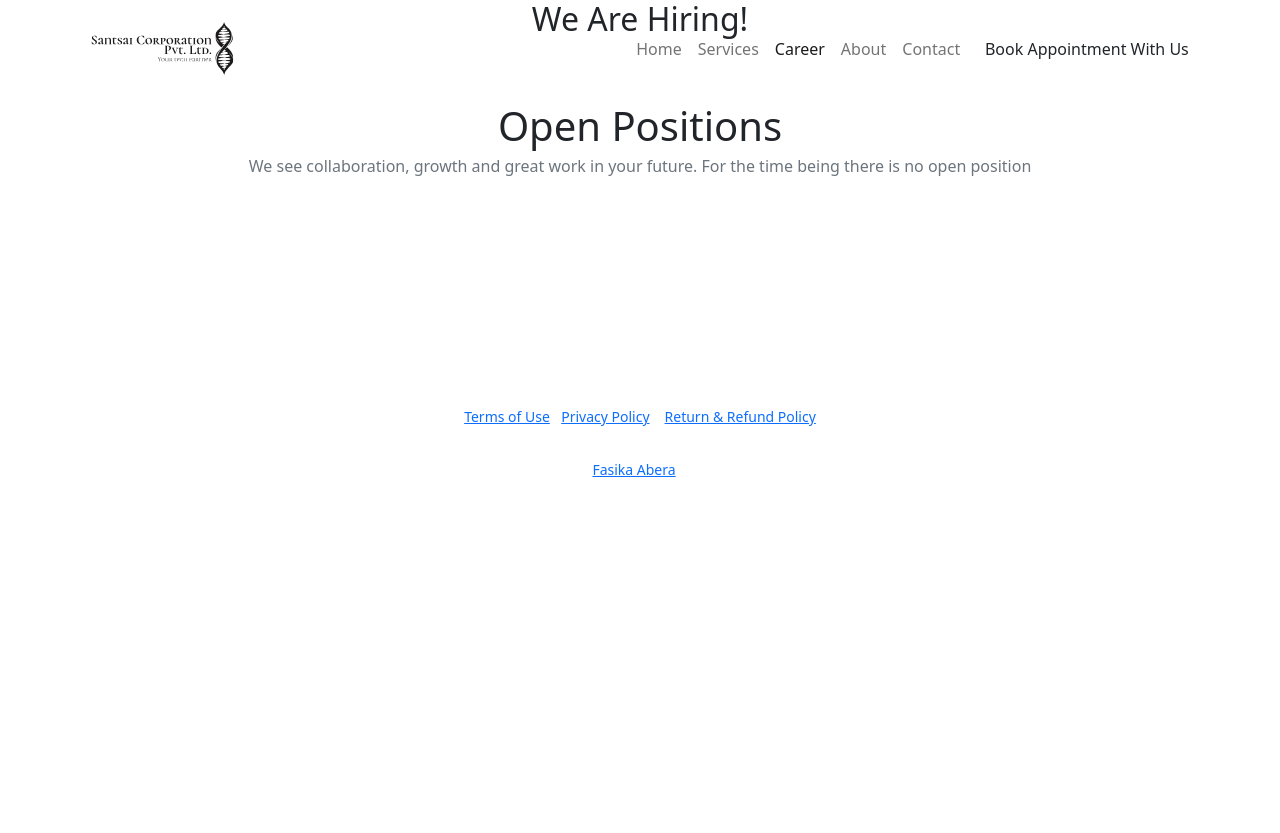
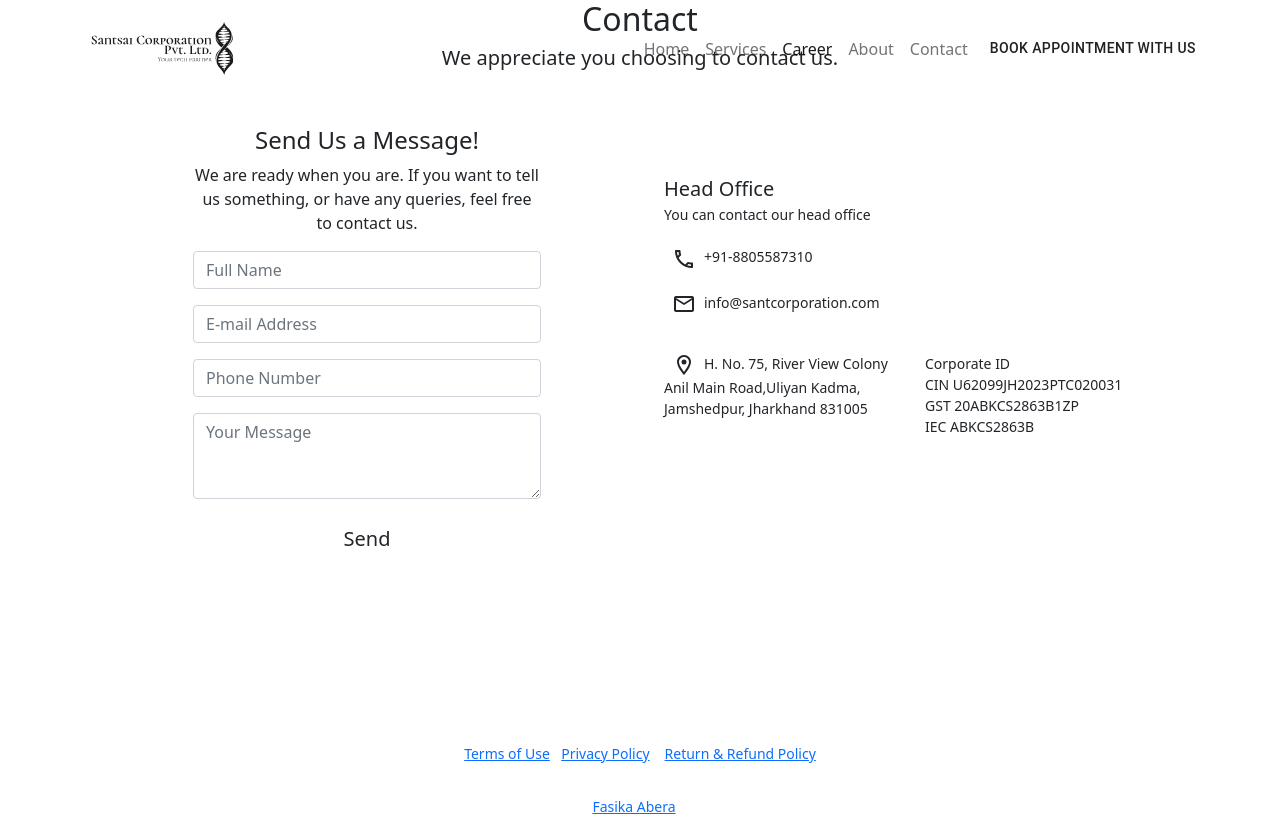
Before and after one commit to fasik1377/santsai-website, a React (Create React App) app: page /career in a window 1280 px wide. Before the commit the page ends 800 px from the top, so only its background shows below. Built offline with nearby package versions, Linux system fonts and the light colour scheme; the HTML template or start-up script is replaced by a standard one.

Commit message:
appointment

```diff
--- a/src/App.jsx
+++ b/src/App.jsx
@@ -10,6 +10,7 @@ import Footer from "./pages/common/Footer";
 import Career from "./pages/Career";
 import Term from "./pages/Term";
 import Privacy from "./pages/Privacy";
+import Appointment from "./pages/Appointment";
 import { BrowserRouter, Switch, Route, Redirect } from "react-router-dom";
 import Return from "./pages/Return.jsx";
 const App = () => {
@@ -26,6 +27,7 @@ const App = () => {
 				<Route exact path="/term" component={Term} />
 				<Route exact path="/privacy" component={Privacy} />
 				<Route exact path="/return" component={Return} />
+				<Route exact path="/appointment" component={Appointment} />
 				<Redirect to="/" />
 			</Switch>
 			<Footer />
--- /dev/null
+++ b/src/pages/Appointment.jsx
@@ -0,0 +1,43 @@
+import React from "react";
+import Secheader from "./common/Secondaryheader";
+import Teams from "../data/Teamsdata";
+import logo from "../images/logo-transparent-svg.svg";
+import WatchRounded from '@material-ui/icons/WatchRounded';
+
+
+
+
+const Appointment = () => {
+  return (
+    <>
+
+      <section>
+        <div className="container mx-auto py-5 col-lg-10 col-xl-9">
+          <div className="mb-5 text-center">
+            <br /><br /><br />
+            <img src={logo} class="rounded-circle image_logo" alt="Cinque Terre" /><br />
+            <p>Are you looking for hassle-free services for digital marketing, mobile app development, and software development? For business ERP solutions, web site and mobile app development, blockchain, hospitality, digital marketing, e-commerce, e-learning, and other areas, we offer custom software development services.</p>
+          </div>
+        </div>
+        <div className="container row py-1 m-auto col-lg-10 col-xl-9 appoint">
+          <div className="card bg-white text-dark appoint" >
+            <h6 className="card-title text-dark"><b>15 Min Meeting</b></h6><br />
+            <div className=""><table><tr><td><span className="m-2 ml-0 hdrcolor"><WatchRounded /></span></td><td><p className="card-text text-small">15 min</p></td></tr></table><br /></div>
+          </div>
+        </div>
+        <div className="container row py-1 m-auto col-lg-10 col-xl-9 appoint">
+          <div className="card bg-white text-dark appoint" >
+            <h6 className="card-title text-dark"><b>30 Min Meeting</b></h6><br />
+            <div className=""><table><tr><td><span className="m-2 ml-0 hdrcolor"><WatchRounded /></span></td><td><p className="card-text text-small">30 min</p></td></tr></table><br /></div>
+          </div>
+        </div>
+        <br /><br /><br />
+      </section>
+
+
+
+    </>
+  );
+};
+
+export default Appointment;
--- a/src/pages/Career.jsx
+++ b/src/pages/Career.jsx
@@ -1,54 +1,92 @@
-import React from "react";
-import Secheader from "./common/Secondaryheader";
-import CheckIcon from '@material-ui/icons/Check';
-
-
-const Life = (props) => {
-	return(
-		<div className="d-flex align-items-center mb-4">
-			<span className="career_life"><CheckIcon /></span>
-			<span className="d-flex flex-column">
-				<h5>{props.ltitle}</h5>
-				<p className="small text-muted">{props.ldesc}</p>
-			</span>
-		</div>
-	);
-};
-
-
-const Positions = (props) => {
-	return(
-		<div className="d-flex justify-content-between align-items-center mb-3">
-			<span className="d-flex flex-column">
-				<p className="mb-0">{props.ptitle}</p>
-				<p className="small text-muted">{props.pcity}</p>
-			</span>
-			<span>
-				<button className="btn btn_custom mr-4">Apply</button>
-			</span>
-		</div>
-	);
-};
+import React, { useState } from "react";
+import Secheader from "./common/Secondaryheader"
+import CallOutlinedIcon from '@material-ui/icons/CallOutlined';
+import EmailOutlinedIcon from '@material-ui/icons/EmailOutlined';
+import LocationOnOutlinedIcon from '@material-ui/icons/LocationOnOutlined';
+import emailjs from '@emailjs/browser';
 
 const Career = () => {
-	return(
+	const [name, setName] = useState('');
+	const [email, setEmail] = useState('');
+	const [phone, setPhone] = useState('');
+	const [message, setMessage] = useState('');
 
+	const handleSubmit = (e) => {
+		e.preventDefault();
+
+		const serviceId = 'service_5gh9wwf';
+		const templateId = 'template_klzrmwn';
+		const publicKey = 'user_GchVwmvQGhyA3aTqusDk5';
+
+		const templateParams = {
+			from_name: name,
+			from_email: email,
+			to_phone: phone,
+			to_name: 'Santsai',
+			message: message,
+		};
+
+		emailjs.send(serviceId, templateId, templateParams, publicKey)
+			.then((response) => {
+				console.log('Email sent successfully!', response);
+				setName('');
+				setEmail('');
+				setPhone('');
+				setMessage('');
+
+			}).catch((error) => {
+				console.error('Error sending email:', error);
+			});
+	}
+	return (
 		<>
+
 			<Secheader
-				sectitle="We Are Hiring!"
-				//secdesc="Work at Lorem Ipsum. Your career starts here."
+				sectitle="Contact"
+				secdesc="We appreciate you choosing to contact us."
 			/>
 
 			<section>
-				<div className="container mx-auto py-5 col-lg-10 col-xl-9">
-					<div className="mb-5 text-center">
-						<h2 className="display-6 mb-1">Open Positions</h2>
-						<p className="text-muted">We see collaboration, growth and great work in your future. For the time being there is no open position</p>
+				<div className="container row py-5 m-auto">
+					<div className="col-md-6 d-flex align-items-center justify-content-center order-1">
+						<form onSubmit={handleSubmit} className="emailForm col-lg-8 col-12 col-md-10 text-center">
+							<h4 className="text-center mb-2">Send Us a Message!</h4>
+							<p>We are ready when you are. If you want to tell us something, or have any queries, feel free to contact us.</p>
+							<div className="mb-3">
+								<input value={name} onChange={(e) => setName(e.target.value)} type="text" className="form-control" id="name" placeholder="Full Name" required />
+							</div>
+							<div className="mb-3">
+								<input value={email} onChange={(e) => setEmail(e.target.value)} type="email" className="form-control" id="email" placeholder="E-mail Address" required />
+							</div>
+							<div className="mb-3">
+								<input value={phone} onChange={(e) => setPhone(e.target.value)} type="tel" className="form-control" id="number" placeholder="Phone Number" required />
+							</div>
+							<div className="mb-3">
+								<textarea value={message} onChange={(e) => setMessage(e.target.value)} className="form-control form_textarea" id="message" placeholder="Your Message" rows="3"></textarea>
+							</div>
+							<button type="submit" className="btn btn-lg btn_custom btn_shadow col-12">Send</button>
+						</form>
+					</div>
+
+					<div className="col-md-6 d-flex align-items-center order-lg-1 order-md-2 flex-column py-5">
+						<div className="row col-12">
+							<div className="col-md-12">
+								<span className="lead mb-3"><b>Head Office</b></span>
+								<p className="small">
+									You can contact our head office<br /><br />
+									<span className="m-2 ml-0 hdrcolor"><CallOutlinedIcon /></span>+91-8805587310<br /><br />
+									<span className="m-2 ml-0 hdrcolor"><EmailOutlinedIcon /></span>info@santcorporation.com<br /><br />
+									<div className="row justify-content-start"><div class="col-6 mt-3"><span className="m-2 ml-0 hdrcolor"><LocationOnOutlinedIcon /></span>H. No. 75, River View Colony Anil Main Road,Uliyan Kadma, Jamshedpur, Jharkhand 831005</div> <div class="col-6 mt-3"><table><tr>Corporate ID</tr><tr>CIN U62099JH2023PTC020031<tr></tr>GST 20ABKCS2863B1ZP</tr><tr>IEC ABKCS2863B</tr></table>
+
+
+										 </div></div>
+								</p>
+
+							</div>
+						</div>
 					</div>
 				</div>
 			</section>
-
-
 		</>
 	);
 };
--- a/src/pages/common/Navbar.jsx
+++ b/src/pages/common/Navbar.jsx
@@ -1,5 +1,6 @@
 import React from "react";
-import {NavLink} from "react-router-dom";
+import { NavLink } from "react-router-dom";
+import { Link } from "react-router-dom";
 import logo from "../../images/logo-transparent-svg.svg"
 import MenuIcon from '@material-ui/icons/Menu';
 import HomeIcon from '@material-ui/icons/Home';
@@ -7,8 +8,9 @@ import PeopleIcon from '@material-ui/icons/People';
 import HeadsetIcon from '@material-ui/icons/Headset';
 import WorkIcon from '@material-ui/icons/Work';
 import DvrIcon from '@material-ui/icons/Dvr';
+import Button from '@material-ui/core/Button';
 const Navbar = () => {
-	return(
+	return (
 		<>
 			<div className="container-fluid navigation_bar">
 				<nav className="navscroll navbar fixed-top navbar-expand-lg navbar-light py-2 px-3">
@@ -34,7 +36,9 @@ const Navbar = () => {
 								<li className="nav-item">
 									<NavLink exact className="nav-link" to="/contact"><span className="d-lg-none d-xl-none mr-3"><HeadsetIcon /></span>Contact</NavLink>
 								</li>
-					  <button className="btn p-8 btn_custom col-lg-5 col-md-5 col-6">Book Appointment With Us</button>
+								<Button className="btn p-8 btn_custom col-lg-5 col-md-5 col-6" component={Link} to="/appointment">
+								Book Appointment With Us
+								</Button>
 							</ul>
 						</div>
 					</div>
```
Also changed, not shown: src/scss/component.scss (+14 -3 lines). Lines whose indentation alone changed are shown as unchanged.
